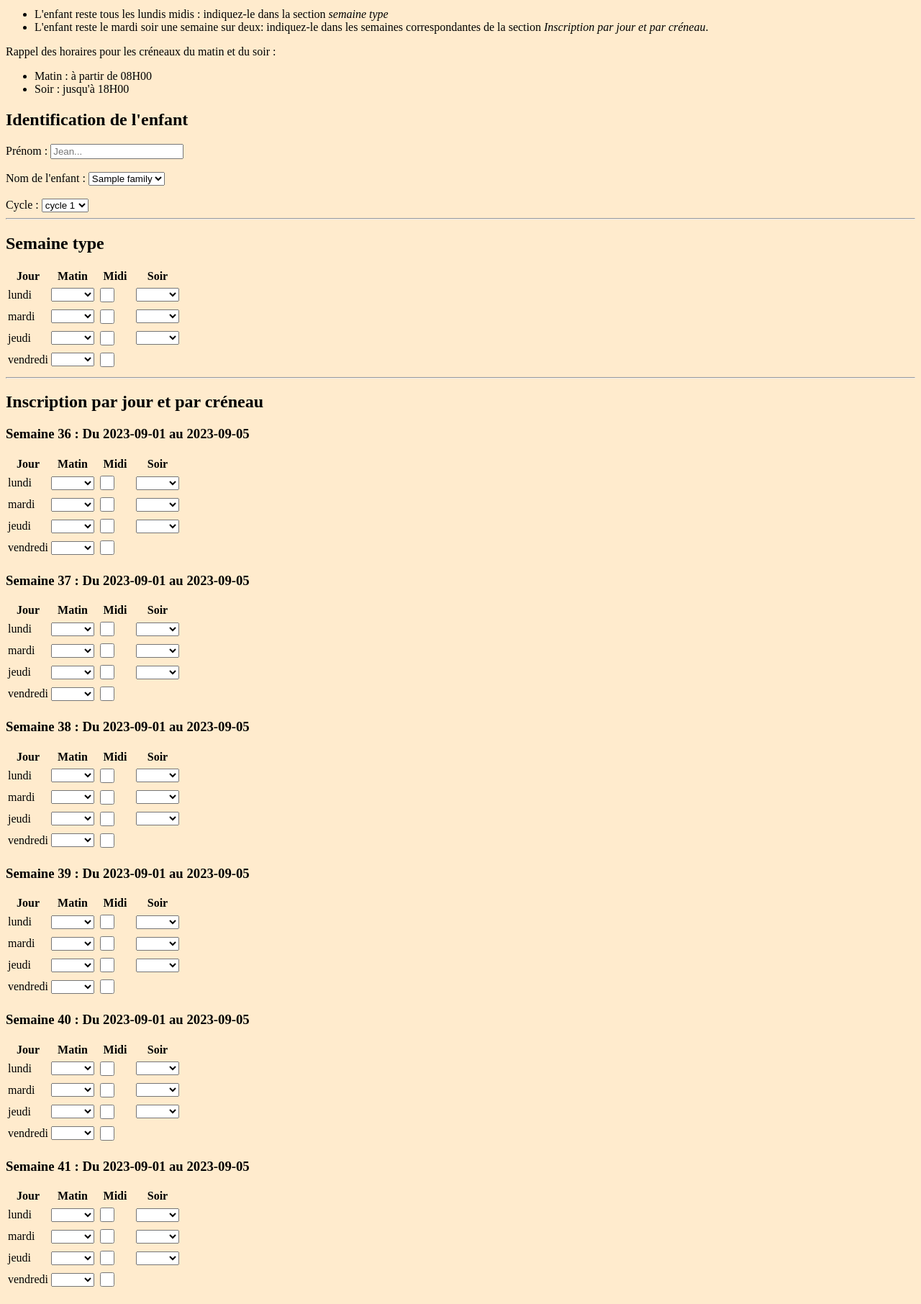
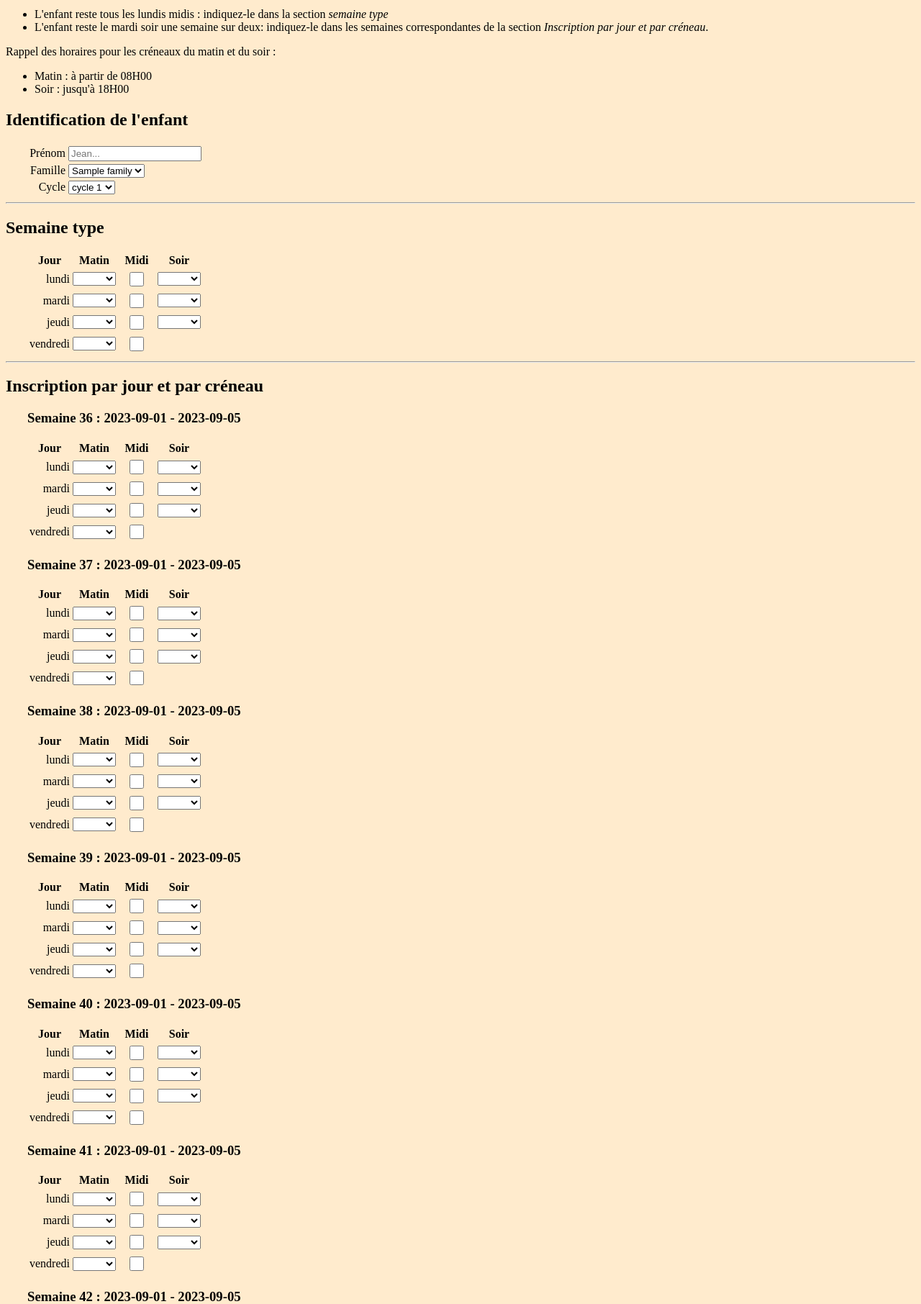
Before and after one commit to LeRatdemare/site-les-caroubiers, a Django app: page /gestion/inscription-perisco/1/Enfant/ in a window 1280 px wide. Shown: the part 293-2105 px from the top of the page at 72% size. Run offline with Django 4.2, Linux system fonts and the light colour scheme; tables that the repository leaves empty hold one stand-in row (values such as "Sample post"); parts of the project's set-up code (start-up, migrations or seed data) failed here and were passed over.

Commit message:
Quelques ajouts CSS (div, tables)

```diff
--- a/sitecaroubiers/plannings/static/css/styles.css
+++ b/sitecaroubiers/plannings/static/css/styles.css
@@ -2,6 +2,29 @@
 body {
     background-color: blanchedalmond;
 }
+
+div.identification,
+div.semaine {
+    margin-left: 30px;
+}
+
+table.identification td.label {
+    text-align: right;
+}
+
+table.identification td.userInput {
+    text-align: left;
+}
+
+table.semaines td,
+table.semaines th {
+    text-align: center;
+}
+
+table.semaines td.jourLabel {
+    text-align: right;
+}
+
 
 table.families {
     width: 30%;
--- a/sitecaroubiers/plannings/templates/pages/includes/semaine_form.html
+++ b/sitecaroubiers/plannings/templates/pages/includes/semaine_form.html
@@ -1,7 +1,7 @@
 {% comment %} {{ semaine }}
 <br><br> {% endcomment %}
 {% if isSemaineType %}{% else %}{% endif %}
-<table>
+<table class='semaines'>
     <thead>
         <tr>
             <th>Jour</th>
@@ -13,7 +13,7 @@
     <tbody>
         {% for jour in semaine.jours %}
         <tr>
-            <td>{{ jour.label }}</td>
+            <td class='jourLabel'>{{ jour.label }}</td>
             <td>
                 {% if jour.matin %}
                 {% if cible_inscription == "enfant" %}
--- a/sitecaroubiers/plannings/templates/pages/inscription_perisco.html
+++ b/sitecaroubiers/plannings/templates/pages/inscription_perisco.html
@@ -24,43 +24,57 @@
 
 <h2>Identification de l'{{ cible_inscription }}</h2>
 <form action='' method='POST'>
+    <div class='identification'>
     {% csrf_token %}
-    <label for='{{ cible_inscription|lower }}-label'>Prénom : </label>
-    <input type='text' name='{{ cible_inscription|lower }}-label' id='{{ cible_inscription|lower }}-label' placeholder='Jean...'><br><br>
-    <label for='{{ cible_inscription|lower }}-famille'>Nom de l'enfant : </label>
-    <select name='{{ cible_inscription|lower }}-famille' id='{{ cible_inscription|lower }}-famille'>
+    <table class="identification">
+    <tr>
+        <td class="label"><label for='{{ cible_inscription|lower }}-label'>Prénom</label></td>
+        <td class="userInput"><input type='text' name='{{ cible_inscription|lower }}-label' id='{{ cible_inscription|lower }}-label' placeholder='Jean...'></td>
+    </tr>
+    <tr>
+        <td class="label"><label for='{{ cible_inscription|lower }}-famille'>Famille</label></td>
+        <td class="userInput"><select name='{{ cible_inscription|lower }}-famille' id='{{ cible_inscription|lower }}-famille'>
         {% for family in families %}
         <option value='{{ family.name }}'>{{ family.name }}</option>
         {% endfor %}
-    </select><br><br>
+        </select></td>
+    </tr>
+    <tr>
     {% if cible_inscription|lower == "enfant" %}
     <!--Inputs spécifique à l'enfant. Les value sont importante !! (cf : models)-->
-    <label for='cycle'>Cycle : </label>
-    <select name='cycle' id='cycle'>
+    <td class="label"><label for='cycle'>Cycle</label></td>
+    <td class="userInput"><select name='cycle' id='cycle'>
         <option value='C1'>cycle 1</option>
         <option value='C2'>cycle 2</option>
         <option value='C3'>cycle 3</option>
         <option value='COL'>college</option>
-    </select>
+    </select></td>
     {% else %}
     <!--Inputs spécifique à l'équipier-->
     {% endif %}
+    </tr>
+    </table>
+    </div>
 
     <hr>
     <h2>Semaine type</h2>
+    <div class='semaine'>
     {% include 'pages/includes/semaine_form.html' with semaine=semaineType isSemaineType=True cible_inscription=cible_inscription %}
+    </div>
 
     <hr>
     <h2>Inscription par jour et par créneau</h2>
+    <div class='semaine'>
     {% for currentWeek in templatePeriod.semaines %}
-    <h3>Semaine {{ currentWeek.numeroSemaineAnnuel }} : Du {{ currentWeek.datedebut }} au {{ currentWeek.datefin }}</h3>
+    <h3>Semaine {{ currentWeek.numeroSemaineAnnuel }} : {{ currentWeek.datedebut }} - {{ currentWeek.datefin }}</h3>
     {% include 'pages/includes/semaine_form.html' with semaine=currentWeek labelSemaine='sem'%}
     {% endfor %}
+    </div>
 
     <hr>
-    <h2>Commentaires</h2>
-    <label for="commentaire">Commentaire :</label><br>
-    <textarea name="commentaire" rows="10" cols="50" maxlength='1500' placeholder='Insérer un commentaire...' id="commentaire"></textarea>
+    <h2>Commentaire</h2>
+    <!-- <label for="commentaire">Commentaire :</label><br> -->
+    <textarea name="commentaire" rows="7" cols="50" maxlength='1500' placeholder='Insérer un commentaire...' id="commentaire"></textarea>
 
     <hr>
     <h2>Validation</h2>
--- a/sitecaroubiers/sitecaroubiers/dbinfos.py
+++ b/sitecaroubiers/sitecaroubiers/dbinfos.py
@@ -1,4 +1,4 @@
-from MySQLdb import _mysql
+# from MySQLdb import _mysql
 
 host = "localhost"
 port = 3306
```
Also changed, not shown: 1 other file.
